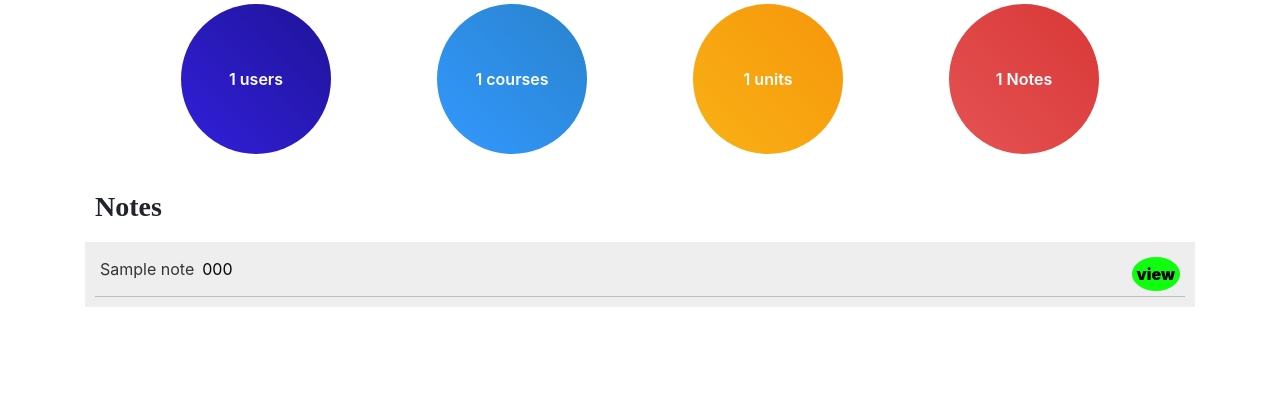
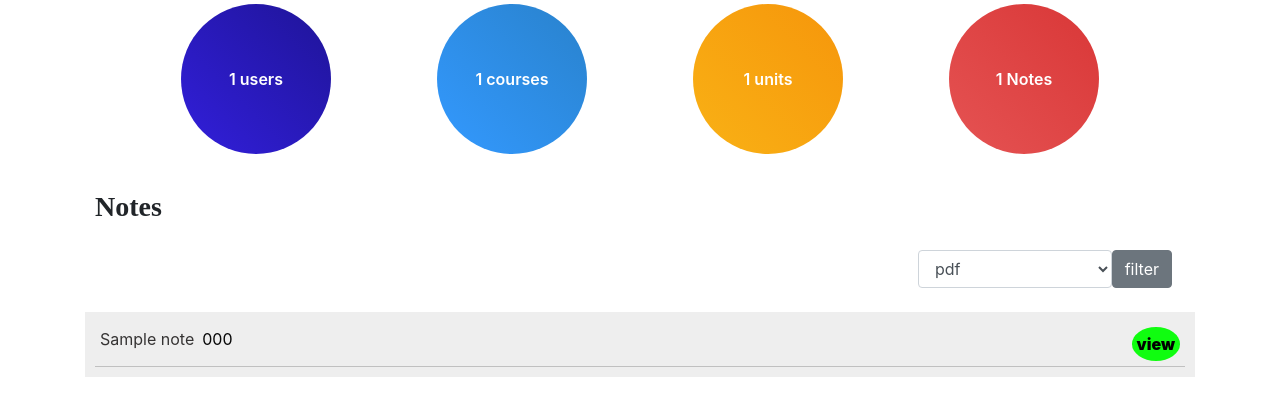
Before and after one commit to alexmagwe/biblioteca, a Flask app: page /notes in a window 1280 px wide. Shown: the part 94-510 px from the top of the page. Run offline with Flask 2, Linux system fonts and the light colour scheme; tables that the repository leaves empty hold one stand-in row (values such as "Sample post"); some libraries are stand-ins or nearby versions; some web fonts are replaced.

Commit message:
created macro for filtering notes

```diff
--- a/app/main/routes.py
+++ b/app/main/routes.py
@@ -1,6 +1,6 @@
 from flask import url_for,render_template,current_app,redirect,request
 from flask_login import current_user
-from ..models import Units
+from ..models import Units,Notes
 from ..filters import filter_extension,filter_semester,filter_year,filter_year_and_semester
 from . import main
 import os
@@ -36,7 +36,8 @@ def units():
 
 @main.route('/notes',methods=['GET'])
 def notes():
-    return render_template('data/notes.html')
+    notes=Notes.query.all()
+    return render_template('data/notes.html',notes=notes)
 
 @main.route('/users',methods=['GET'])
 def users():
@@ -69,7 +70,7 @@ def filter_units():
         results=filter_extension(unit.notes,ext)
     return render_template('unit/unit.html',unit=unit,notes=results)
 
-
+#filtering notes of a single unit
 @main.route('/filter/ext/<int:id>/',methods=['GET'])
 def filter_ext(id):
     unit=Units.query.get(id)
@@ -81,6 +82,18 @@ def filter_ext(id):
         ext='.'+case
         results=filter_extension(unit.notes,ext)
     return render_template('unit/unit.html',unit=unit,notes=results)
+#filtering all notes
+@main.route('/filter/ext/',methods=['GET'])
+def filter_notes_ext():
+    notes=Notes.query.all()
+    case=request.args.get('extension')
+    results=[]
+    if case and unit:
+        if case=='all':
+            return render_template('data/notes.html',notes=notes)
+        ext='.'+case
+        results=filter_extension(notes,ext)
+    return render_template('data/notes.html',notes=results)
 
 
 @main.route('/upload_notes',methods=['GET'])
--- a/app/models.py
+++ b/app/models.py
@@ -122,7 +122,7 @@ class Units(db.Model, Utilities):
     courses_id = db.Column(db.Integer, db.ForeignKey('courses.id'))
 
     def __repr__(self):
-        return f'unit:{self.code},year:{self.year},semester:{self.semester},no of notes:{len(self.notes)}'
+        return f'id:{self.id},unit:{self.code},year:{self.year},semester:{self.semester},no of notes:{len(self.notes)}'
 
     def to_json(self):
         return {'code': self.code, 'name': self.name, 'year': self.year, 'semester': self.semester}
@@ -174,7 +174,7 @@ class AdminView(ModelView):
 
 
 class NotesView(ModelView):
-    column_searchable_list = (Notes.name, Notes.unit_id)
+    column_searchable_list = (Notes.name, Notes.category,Notes.unit_id)
 
     def is_accessible(self):
         return current_user.is_admin
--- a/app/templates/data/notes.html
+++ b/app/templates/data/notes.html
@@ -1,4 +1,6 @@
 {%extends 'layout.html'%}
+{%from 'macros.html' import filter_form with context%}
+
 {%block content%}
 <div class='container analytics-container'>
     <div class='card-container'>
@@ -9,8 +11,9 @@
     </div>
     <div class='all-units-container'>
         <h3>Notes</h3>
+        {{filter_form('all')}}
         <ul class='units-list'>
-            {%for note in Notes.query.order_by("name").all()%}
+            {%for note in notes%}
             <li class='units-list-item'>
                 <span class=' mr-2 vague'>{{note.name}}</span>
                 <span class='vague-darker'>{{note.unit.code}}</span>
--- a/app/templates/macros.html
+++ b/app/templates/macros.html
@@ -5,3 +5,23 @@
 <a class='units-list-items-count' target=_blank href='https://drive.google.com/file/d/{{item.gid}}/view'>view</a>
 </li>
 {%endmacro%}
+{%macro filter_form(case)%}
+       <div class='extension_filter_form container-fluid'>
+           {%if case=='unit'%}
+            <form class='form-group d-flex w-25 p-2 ml-auto justify-content-center' action='/filter/ext/{{unit.id}}' method="get" id='filter_ext'>
+                {%else%}
+                <form class='form-group d-flex w-25 p-2 ml-auto justify-content-center' action='/filter/ext' method="get" id='filter_ext'>
+               {%endif%}
+                <select name='extension' id='file_extensions' class='form-control'>
+                    <option value='pdf'>pdf</option>
+                    <option value='docx'>docx</option>
+                    <option value='doc'>doc</option>
+                    <option value='ppt'>ppt</option>
+                    <option value='.mp4'>video</option>
+                    <option value='all'>all</option>
+
+                </select>
+                <button class='btn btn-secondary' type='submit'>filter</button>
+            </form>
+        </div>
+{%endmacro%}
```
Also changed, not shown: app/templates/notes.html (+3 -4 lines), app/templates/unit/unit.html (+2 -14 lines).
